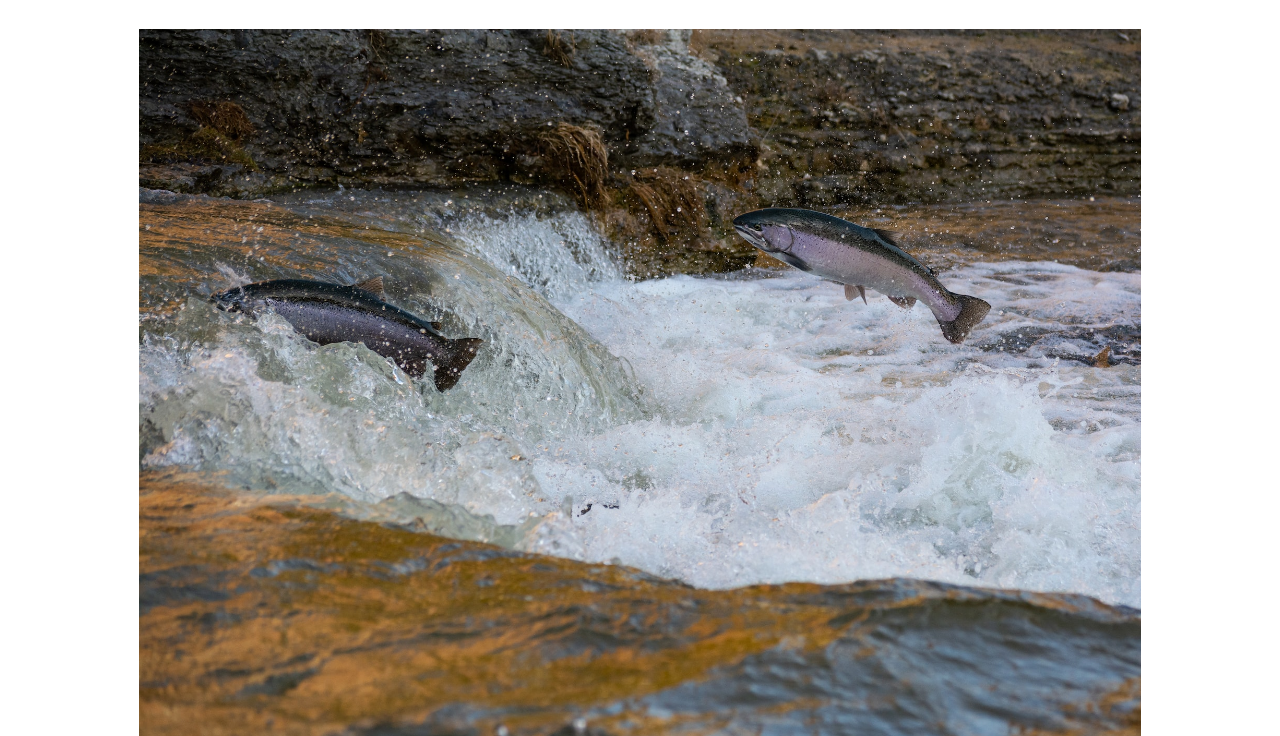
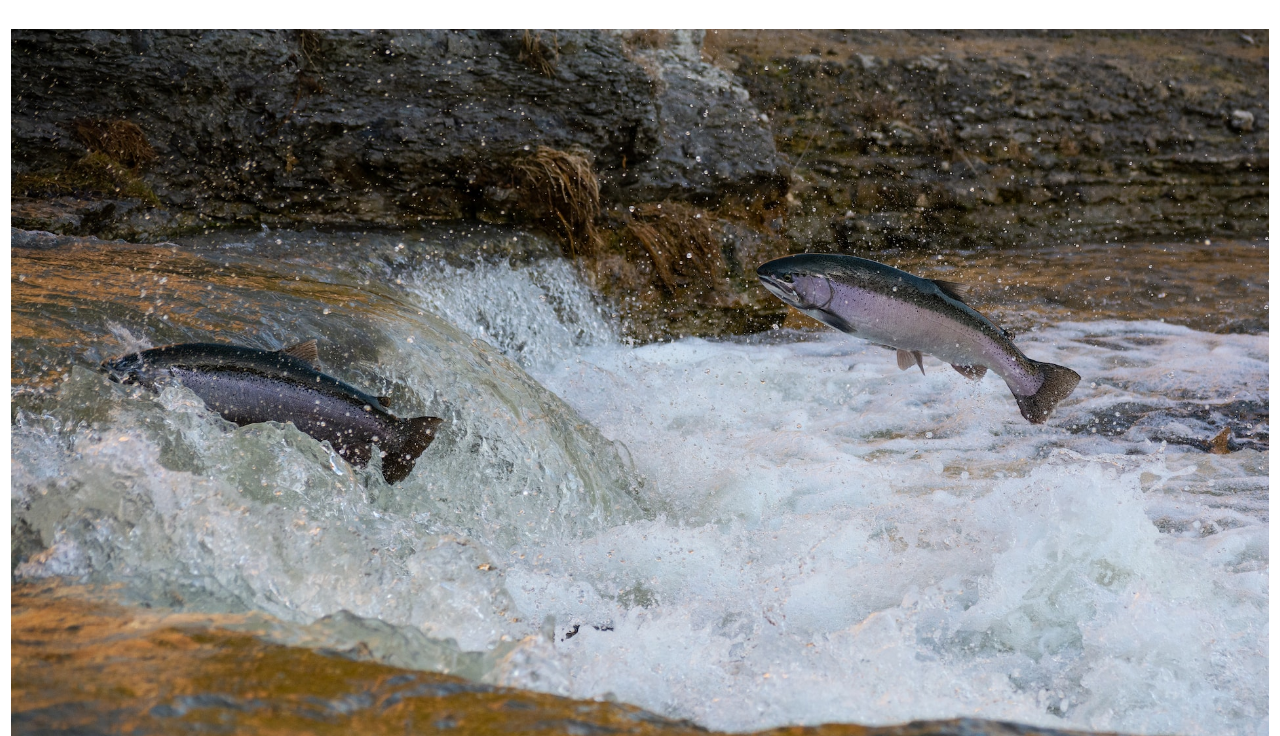
Before and after one commit to VMO2020/salmon-cookies, a plain HTML site: page index.html in a window 1280 px wide. Shown: the part 202-938 px from the top of the page. Drawn offline with Linux system fonts and the light colour scheme.

Commit message:
UPDATE: styles.css

```diff
--- a/styles.css
+++ b/styles.css
@@ -10,8 +10,6 @@
 }
 
 html {
-	min-width: 320px;
-	max-width: 1024px;
 	font-family: 'Roboto', sans-serif;
 	font-size: 1rem; /* 16px */
 	font-weight: 400;
@@ -19,10 +17,14 @@ html {
 	letter-spacing: 0.01em;
 	margin: 0 auto;
 	scroll-behavior: smooth;
+	background-color: var(--html);
 }
 
 body {
+	min-width: 320px;
+	max-width: 1400px;
 	width: 100%;
+	margin: 0 auto;
 }
 
 .header-container,
```
